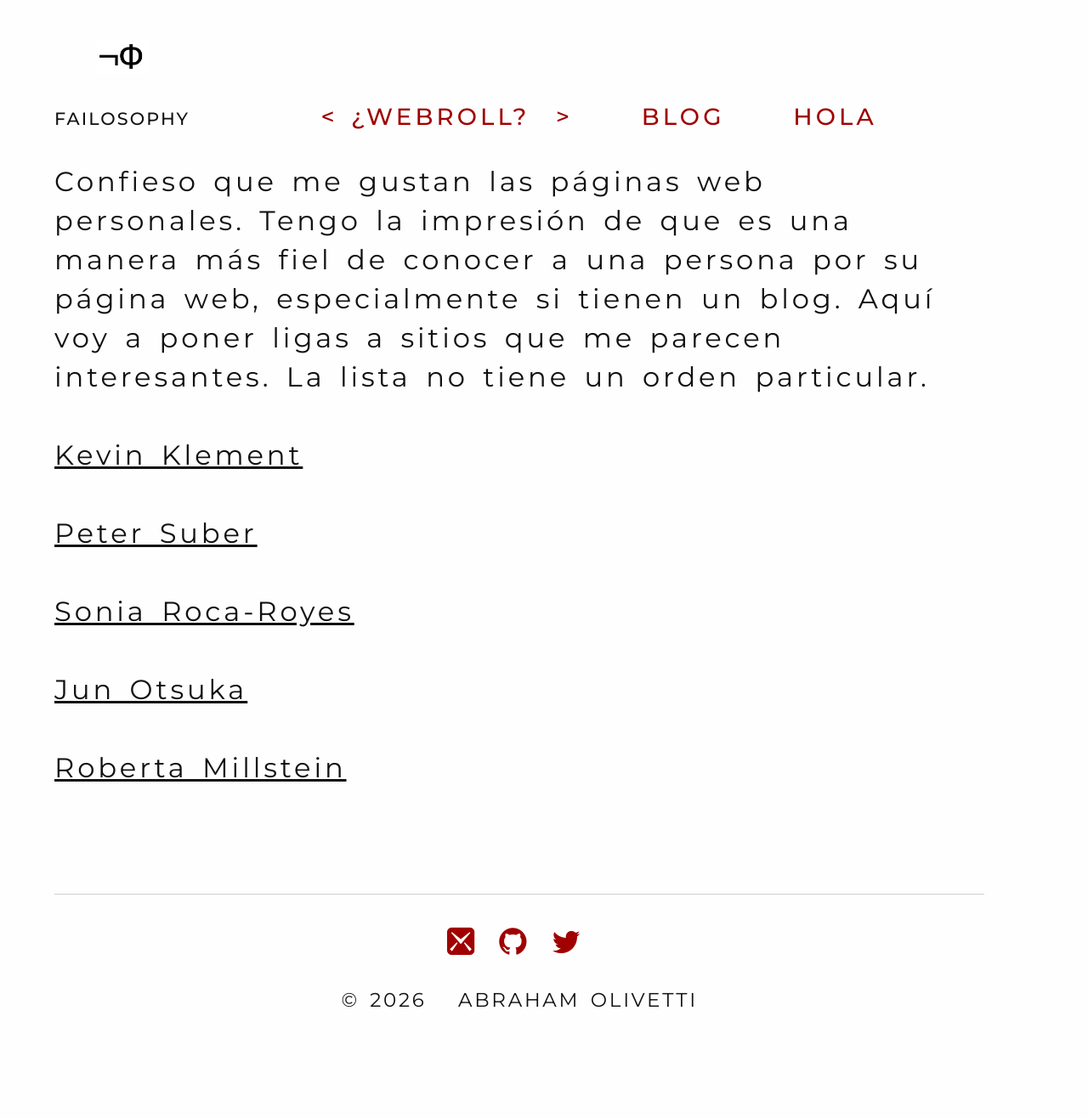
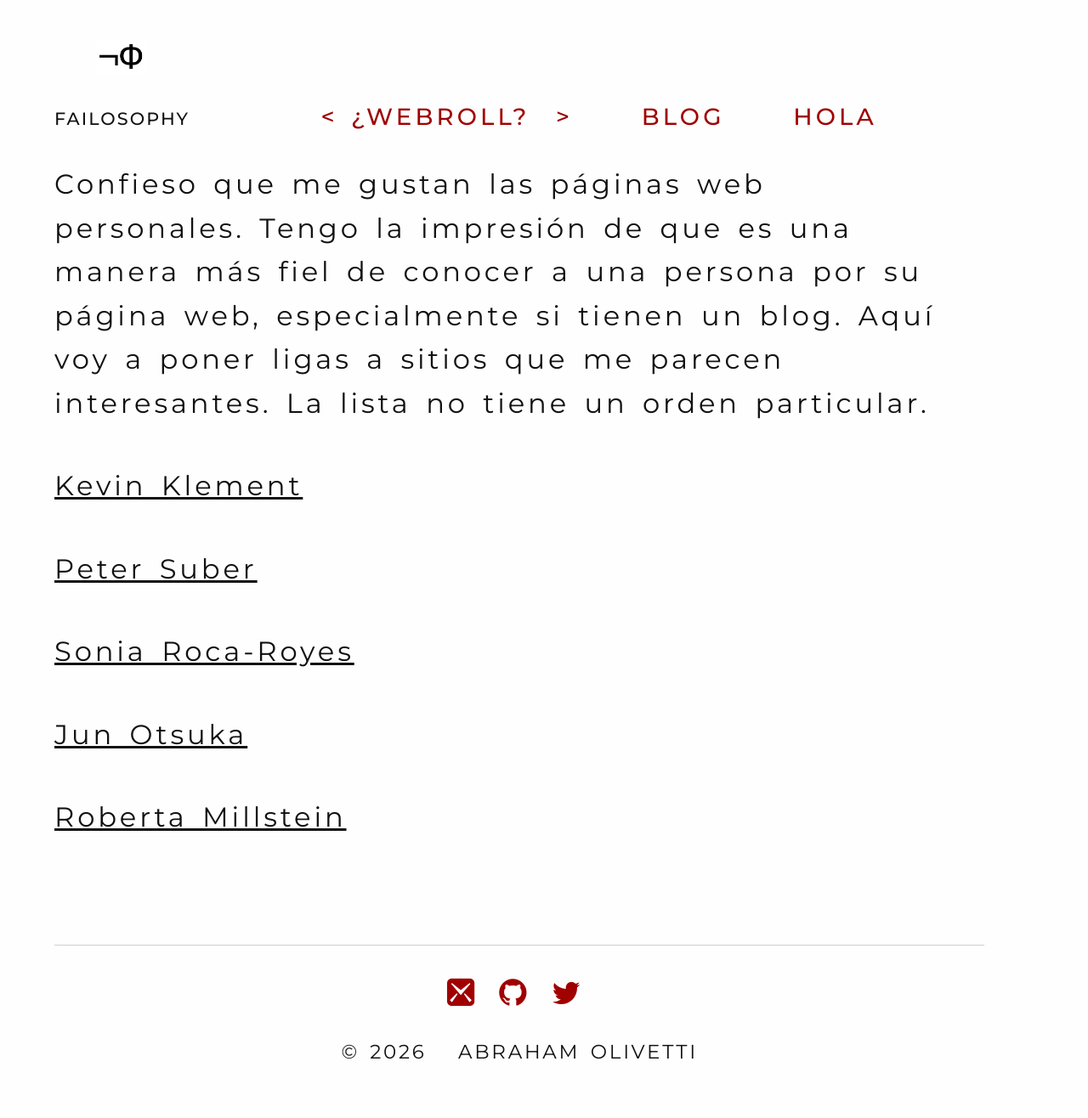
Before and after one commit to Oiuhukt/failosophy, a Jekyll site: the page built from page/index.md, in a window 1280 px wide. Shown: the whole page at 85% size. Built offline with Jekyll 4.4.1, drawn with Linux system fonts in a browser that asks for light colours; some web fonts are replaced; before the commit the page ends 1256 px from its top, so only the background shows below that.

```diff
--- a/css/tufte.scss
+++ b/css/tufte.scss
@@ -49,6 +49,11 @@
     margin-bottom: 2rem; /* Added */
     padding-right: 2rem;
     vertical-align: baseline;
+}
+
+/* But preserve sidenote line-height inside paragraphs */
+p .sidenote {
+    line-height: 1.4;
 }
 
 /* Letter spacing: minimum 0.12x font size */
@@ -350,7 +355,6 @@
 
 p,
 li {
-    line-height: 2rem;
     margin-top: 1.4rem;
     padding-right: 2rem; //removed because,  why?
     vertical-align: baseline;
```
